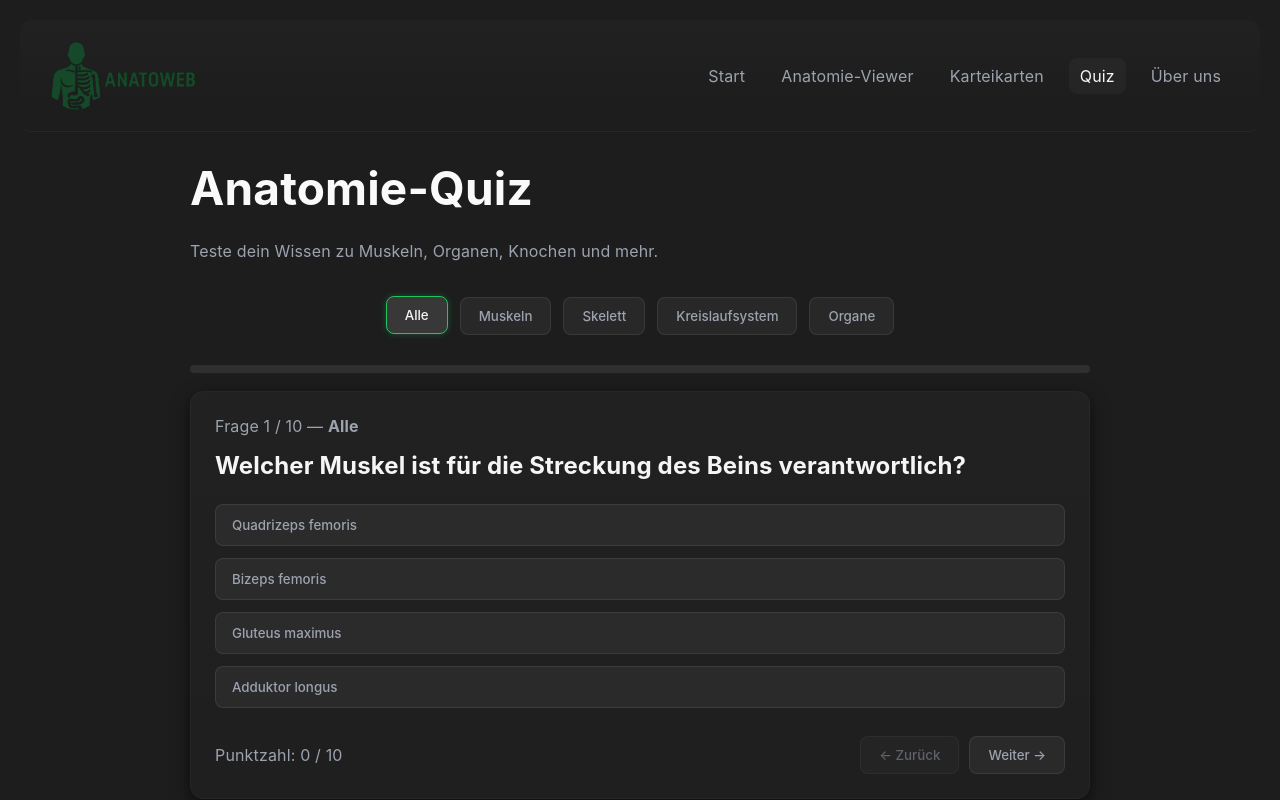
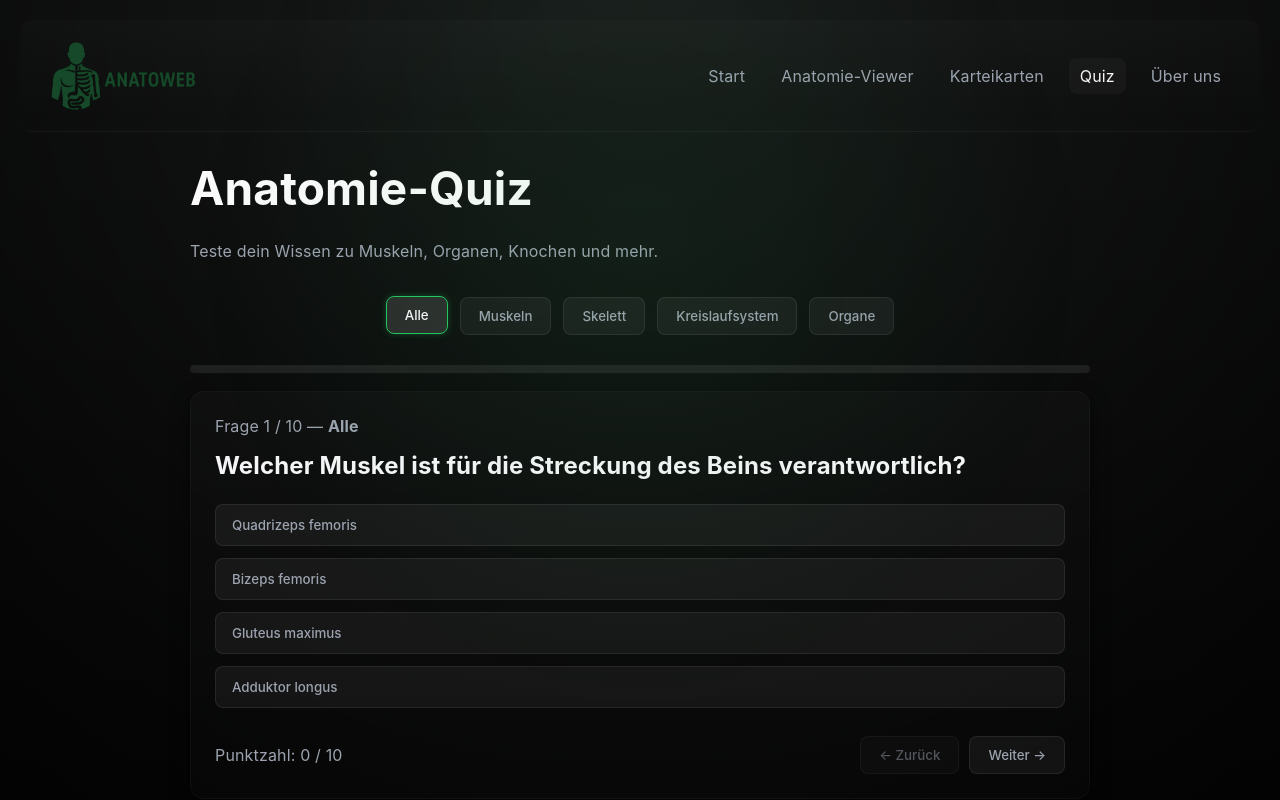
Before and after one commit to Lisa0904/anatoweb, a React (Vite) app: page /quiz in a window 1280 px wide. Shown: the top 800 px of the page. Built offline with nearby package versions, Linux system fonts and the light colour scheme; the HTML template or start-up script is replaced by a standard one.

Commit message:
test gradient background
hab den hintergrund bisschen verändert, kann man aber auch wieder rückgängig machen

```diff
--- a/package.json
+++ b/package.json
@@ -12,6 +12,8 @@
   "dependencies": {
     "@react-three/drei": "^10.7.6",
     "@react-three/fiber": "^9.4.0",
+    "@react-three/postprocessing": "^3.0.4",
+    "postprocessing": "^6.38.0",
     "react": "^19.2.0",
     "react-dom": "^19.2.0",
     "react-router-dom": "^7.9.4",
--- a/src/components/AnatomyViewer.tsx
+++ b/src/components/AnatomyViewer.tsx
@@ -3,6 +3,7 @@ import { Canvas } from "@react-three/fiber";
 import type { ThreeEvent } from "@react-three/fiber";
 import { useGLTF, OrbitControls, Html, useProgress } from "@react-three/drei";
 import * as THREE from "three";
+import { EffectComposer, Bloom } from "@react-three/postprocessing";
 
 interface ModelProps {
   url: string;
@@ -107,7 +108,20 @@ function Model({ url, onSelect }: ModelProps) {
 
     scene.position.sub(center);
     scene.scale.setScalar(scale);
-    scene.position.y -= size.y * 0.4 * scale; scene.scale.set(1.1, 1.1, 1.1); scene.traverse((c: any) => { if (c.isMesh) { c.castShadow = true; c.receiveShadow = true; if (!c.name || c.name.trim() === "") c.name = "part"; } });
+    scene.position.y -= size.y * 0.4 * scale; scene.scale.set(1.1, 1.1, 1.1); scene.traverse((c: any) => {
+  if (c.isMesh) {
+    c.castShadow = true;
+    c.receiveShadow = true;
+    if (!c.name || c.name.trim() === "") c.name = "part";
+
+    // ✨ Glow hinzufügen: leichtes Eigenleuchten
+    if (c.material && c.material.isMeshStandardMaterial) {
+      const mat = c.material as THREE.MeshStandardMaterial;
+      mat.emissive = new THREE.Color(0x222244); // sanftes blauviolett
+      mat.emissiveIntensity = 0.12;
+    }
+  }
+});
   }, [scene]);
 
   function handlePointerDown(e: ThreeEvent<PointerEvent>) {
@@ -172,6 +186,14 @@ export default function AnatomyViewer({ modelUrl, onSelect }: AnatomyViewerProps
       <Suspense fallback={<LoaderFallback />}>
         <Model url={modelUrl} onSelect={onSelect} />
       </Suspense>
+      <EffectComposer>
+  <Bloom
+    luminanceThreshold={0.1}
+    luminanceSmoothing={0.9}
+    height={300}
+    intensity={0.6}   // 🔆 Glow-Stärke
+  />
+</EffectComposer>
 
       {/* 🧠 Zielpunkt leicht in Brusthöhe */}
       <OrbitControls target={[0, 1.2, 0]} enablePan enableZoom enableRotate />
--- a/src/index.css
+++ b/src/index.css
@@ -23,7 +23,13 @@ body,
 }
 
 body {
-  background: linear-gradient(180deg, #1d1d1e 0%, #1d1d1e 100%);
+  background: radial-gradient(
+      circle at top center,
+      rgba(34, 197, 94, 0.05) 0%,     /* sanftes grünliches Highlight oben */
+      rgba(22, 22, 22, 1) 100%        /* dein normales Dark-Grey unten */
+    ),
+    linear-gradient(180deg, #1a1a1b 0%, #101010 100%);
+  background-blend-mode: overlay;
   color: var(--text);
   -webkit-font-smoothing: antialiased;
   -moz-osx-font-smoothing: grayscale;
@@ -32,8 +38,8 @@ body {
   padding: 20px;
   font-family: var(--font-main);
   letter-spacing: 0.01em;
-
-
+  position: relative;
+  overflow-x: hidden;
 }
 
 .app {
@@ -149,6 +155,25 @@ body {
   box-shadow: 0 8px 24px rgba(0, 0, 0, 0.45);
 }
 
+/* 🌫 Sanfter Glow hinter dem Modell für besseren Kontrast */
+.viewer::before {
+  content: "";
+  position: absolute;
+  top: 50%;
+  left: 50%;
+  width: 70%;
+  height: 85%;
+  transform: translate(-50%, -50%);
+  background: radial-gradient(
+    circle at center,
+    rgba(34, 197, 94, 0.08) 0%,   /* leicht grünliches Zentrum */
+    rgba(0, 0, 0, 0.95) 75%       /* dunkler Rand */
+  );
+  filter: blur(80px);
+  z-index: 0;
+  pointer-events: none;
+}
+
 /* right panel */
 .panel {
   background: linear-gradient(180deg, rgba(255, 255, 255, 0.02), rgba(255, 255, 255, 0.01));
@@ -176,6 +201,14 @@ body {
   /* kleiner */
   text-align: left;
   color: var(--text-strong);
+}
+
+.title.gradient {
+  background: linear-gradient(90deg, var(--accent), #b7ffc9);
+  -webkit-background-clip: text;
+  -webkit-text-fill-color: transparent;
+  text-fill-color: transparent;
+  letter-spacing: -0.02em;
 }
 
 h3 {
@@ -390,3 +423,25 @@ circle[stroke="var(--accent)"] {
     padding: 1rem 0;
   }
 }
+
+body::before {
+  content: "";
+  position: fixed;
+  top: -200px;
+  left: 50%;
+  width: 900px;
+  height: 900px;
+  background: radial-gradient(circle, rgba(34, 197, 94, 0.07) 0%, transparent 70%);
+  transform: translateX(-50%);
+  z-index: 0;
+  pointer-events: none;
+}
+
+.panel,
+.viewer {
+  background: rgba(255, 255, 255, 0.02);
+  backdrop-filter: blur(6px);
+  border-radius: 14px;
+  border: 1px solid rgba(255, 255, 255, 0.05);
+  box-shadow: 0 8px 24px rgba(0, 0, 0, 0.45);
+}
--- a/src/pages/Home.tsx
+++ b/src/pages/Home.tsx
@@ -61,7 +61,7 @@ export default function Home() {
         margin: "0 auto 3rem",
         textAlign: "center"  // zentriert wirkt eleganter
       }}>
-        <h1 className="title">Anatomie interaktiv erleben</h1>
+        <h1 className="title gradient">Anatomie interaktiv erleben</h1>
         <p className="lead" style={{ fontSize: "17px", lineHeight: 1.7 }}>
           Entdecke den menschlichen Körper in 3D. Interaktive Modelle, Karteikarten und Quizfragen – alles an einem Ort.
         </p>
```
Also changed, not shown: 1 other file (tests, documents, lock files or other folders).
